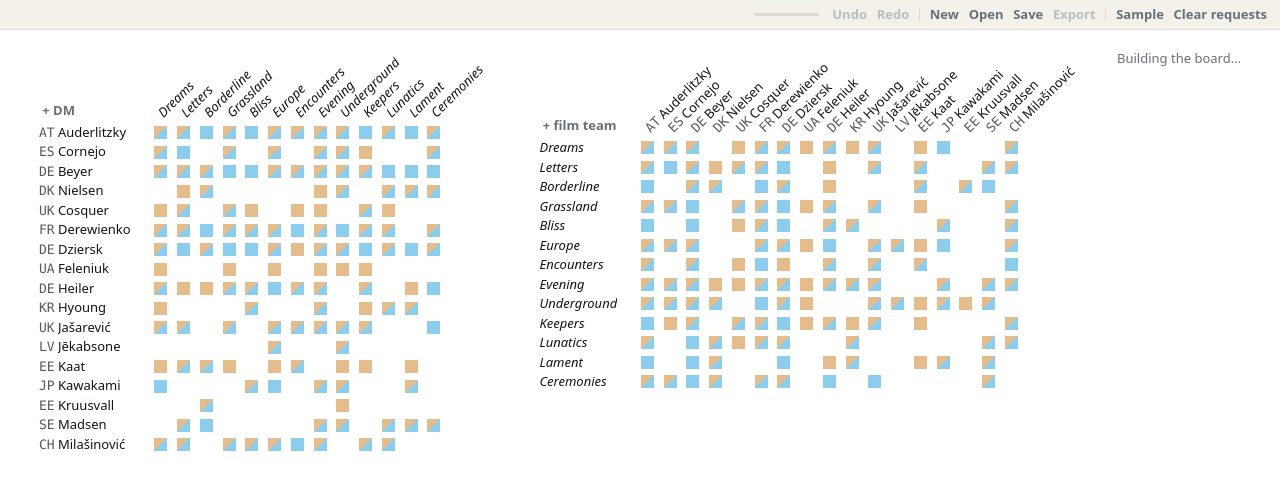
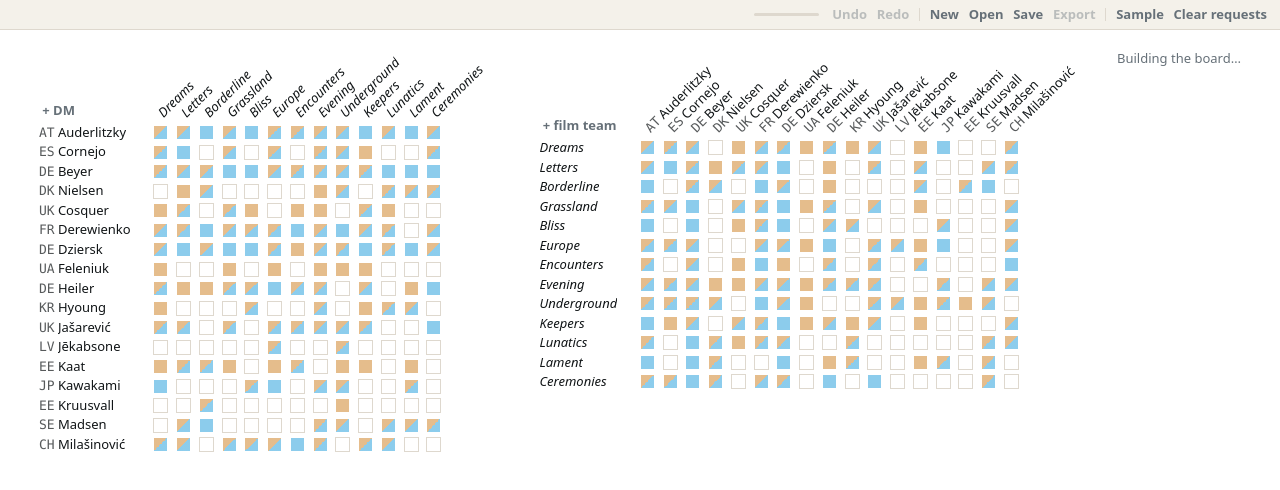
Before and after one commit to mbrock/seadocs, a React (Vite) app: page / in a window 1280 px wide. Shown: the top 490 px of the page. Built offline with nearby package versions, Linux system fonts and the light colour scheme.

Commit message:
Show empty request squares and fix slot widths
Amp-Thread-ID: https://ampcode.com/threads/T-01a062fd-f5d8-718c-beaf-18fc9d7dbc8b
Co-authored-by: Mikael Brockman <mikael@brockman.se>

```diff
--- a/src/components/BoardPanel.tsx
+++ b/src/components/BoardPanel.tsx
@@ -179,7 +179,7 @@ function Grid({
     <tr>
       <th aria-label={rows === 'dm' ? 'Decision makers' : 'Teams'} className="sticky top-0 left-0 z-30 h-6 w-px bg-paper p-0" />
       {project.slots.map((slot) => (
-        <th key={slot.id} className="sticky top-0 z-20 h-6 bg-paper px-1.5 py-0 text-center font-mono font-normal">
+        <th key={slot.id} className="sticky top-0 z-20 h-6 w-28 min-w-28 max-w-28 bg-paper px-1.5 py-0 text-center font-mono font-normal">
           {slotLabel(project, slot.id)}
         </th>
       ))}
@@ -210,7 +210,7 @@ function Grid({
           const active = selected?.slot === slot.id && selected.anchor === person.id
           const state = partner ? partner.name : off ? 'not available' : 'free'
           return (
-            <td key={slot.id} className="h-6 p-0 align-middle">
+            <td key={slot.id} className="h-6 w-28 min-w-28 max-w-28 p-0 align-middle">
               <button
                 type="button"
                 aria-pressed={active}
--- a/src/components/SetupPanel.tsx
+++ b/src/components/SetupPanel.tsx
@@ -116,7 +116,7 @@ function RequestMatrix({
   return (
     <section className="w-fit max-w-full min-w-0">
       <div className="overflow-auto pb-1">
-        <table className="group/matrix mr-16 w-max border-separate border-spacing-0">
+        <table className="mr-16 w-max border-separate border-spacing-0">
           <thead className="sticky top-0 z-20 bg-paper">
             <tr>
               <th style={{ height: headerHeight }} className="sticky left-0 z-30 w-px bg-paper px-2 pb-1 text-left align-bottom whitespace-nowrap">
--- a/src/components/ui.tsx
+++ b/src/components/ui.tsx
@@ -50,7 +50,7 @@ export function RequestMark({
       className={`block size-4 shrink-0 ${requested && !fulfilled ? 'opacity-45' : ''} ${
         requested
           ? both ? '' : dm ? 'bg-request-dm' : 'bg-request-team'
-          : showEmpty ? 'invisible outline outline-1 outline-rule group-hover/matrix:visible' : 'invisible'
+          : showEmpty ? 'outline outline-1 outline-rule' : 'invisible'
       } ${className}`}
       style={both ? { background: 'linear-gradient(135deg, var(--color-request-dm) 0 50%, var(--color-request-team) 50% 100%)' } : undefined}
       title={askedBy(dm, team)}
```
Also changed, not shown: 1 other file (tests, documents, lock files or other folders).
